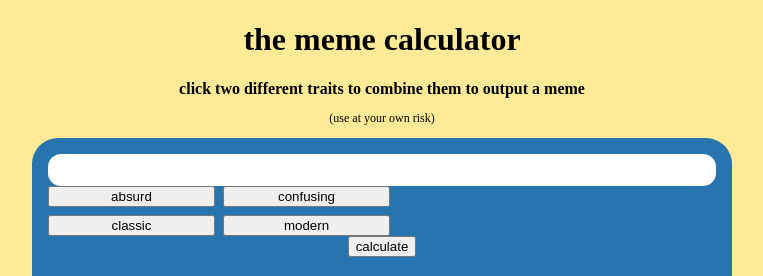
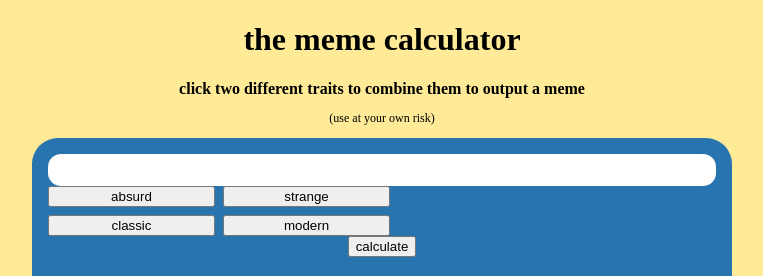
Before and after one commit to shnomp/react-group-project, a React (Vite) app: page / in a window 1280 px wide. Shown: the top 276 px of the page, without its empty margins (258-1021 px from the left). Built offline with nearby package versions, Linux system fonts and the light colour scheme.

Commit message:
Changed 'confusing' trait to 'strange' and added comments for corresponding memes

```diff
--- a/src/App.jsx
+++ b/src/App.jsx
@@ -41,7 +41,7 @@ export default function App() {
 
       <div className='traits-grid'>
         <button onClick={() => {handleClick("absurd")}}>absurd</button>
-        <button onClick={() => {handleClick("confusing")}}>confusing</button>
+        <button onClick={() => {handleClick("strange")}}>strange</button>
         <button onClick={() => {handleClick("classic")}}>classic</button>
         <button onClick={() => {handleClick("modern")}}>modern</button>
       </div>
--- a/src/logic.jsx
+++ b/src/logic.jsx
@@ -1,21 +1,26 @@
 export function calculate(trait1,trait2){
     let output = "";
-    if ((trait1 === "absurd" && trait2 === "confusing") || (trait1 === "confusing" && trait2 === "absurd")) {
+    //
+    if ((trait1 === "absurd" && trait2 === "strange") || (trait1 === "strange" && trait2 === "absurd")) {
         output = "1";
     }
+    // Rickroll
     else if ((trait1 === "classic" && trait2 === "modern") || (trait1 === "modern" && trait2 === "classic")) {
         output = "2";
     }
+    // 67 meme
     else if ((trait1 === "absurd" && trait2 === "modern") || (trait1 === "modern" && trait2 === "absurd")) {
         output = "3";
     }
-    else if ((trait1 === "modern" && trait2 === "confusing") || (trait1 === "confusing" && trait2 === "modern")) {
+    // Italian brainrot
+    else if ((trait1 === "modern" && trait2 === "strange") || (trait1 === "strange" && trait2 === "modern")) {
         output = "4";
     }
+    //
     else if((trait1 === "absurd" && trait2 === "classic") || (trait1 === "classic" && trait2 === "absurd")) {
         output = "5";
     }
-    else if((trait1 === "confusing" && trait2 === "classic") || (trait1 === "classic" && trait2 === "confusing")) {
+    else if((trait1 === "strange" && trait2 === "classic") || (trait1 === "classic" && trait2 === "strange")) {
         output = "6";
     }
 
```
